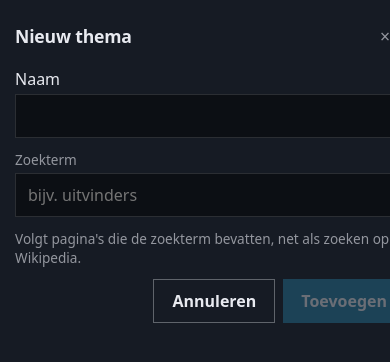
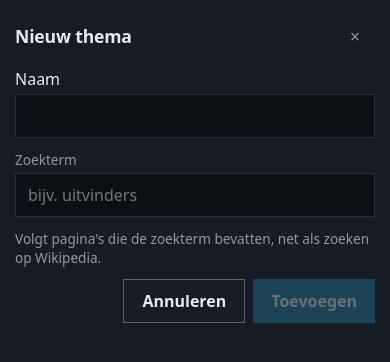
Before and after one commit to randelldb/wikiMe, a React (Vite) app: page / in a window 390 px wide. Both pictures are taken after a click on the button "Thema toevoegen". Shown: the top 362 px of the page. Built offline with nearby package versions, Linux system fonts and the light colour scheme.

Commit message:
Fix modal overflow on mobile: border-box sizing and no horizontal scroll
Generated by Mistral Vibe.
Co-Authored-By: Mistral Vibe <vibe@mistral.ai>

```diff
--- a/src/index.css
+++ b/src/index.css
@@ -26,8 +26,15 @@
   --error-bg: var(--strawberry);
 }
 
+*,
+*::before,
+*::after {
+  box-sizing: border-box;
+}
+
 body {
   margin: 0;
+  overflow-x: hidden;
   background: var(--bg);
   color: var(--text);
   font-family: system-ui, -apple-system, "Segoe UI", Roboto, sans-serif;
@@ -621,6 +628,7 @@ body {
 }
 
 .modal.fullscreen {
+  box-sizing: border-box;
   width: 100%;
   max-width: 720px;
   margin: 0 auto;
```
